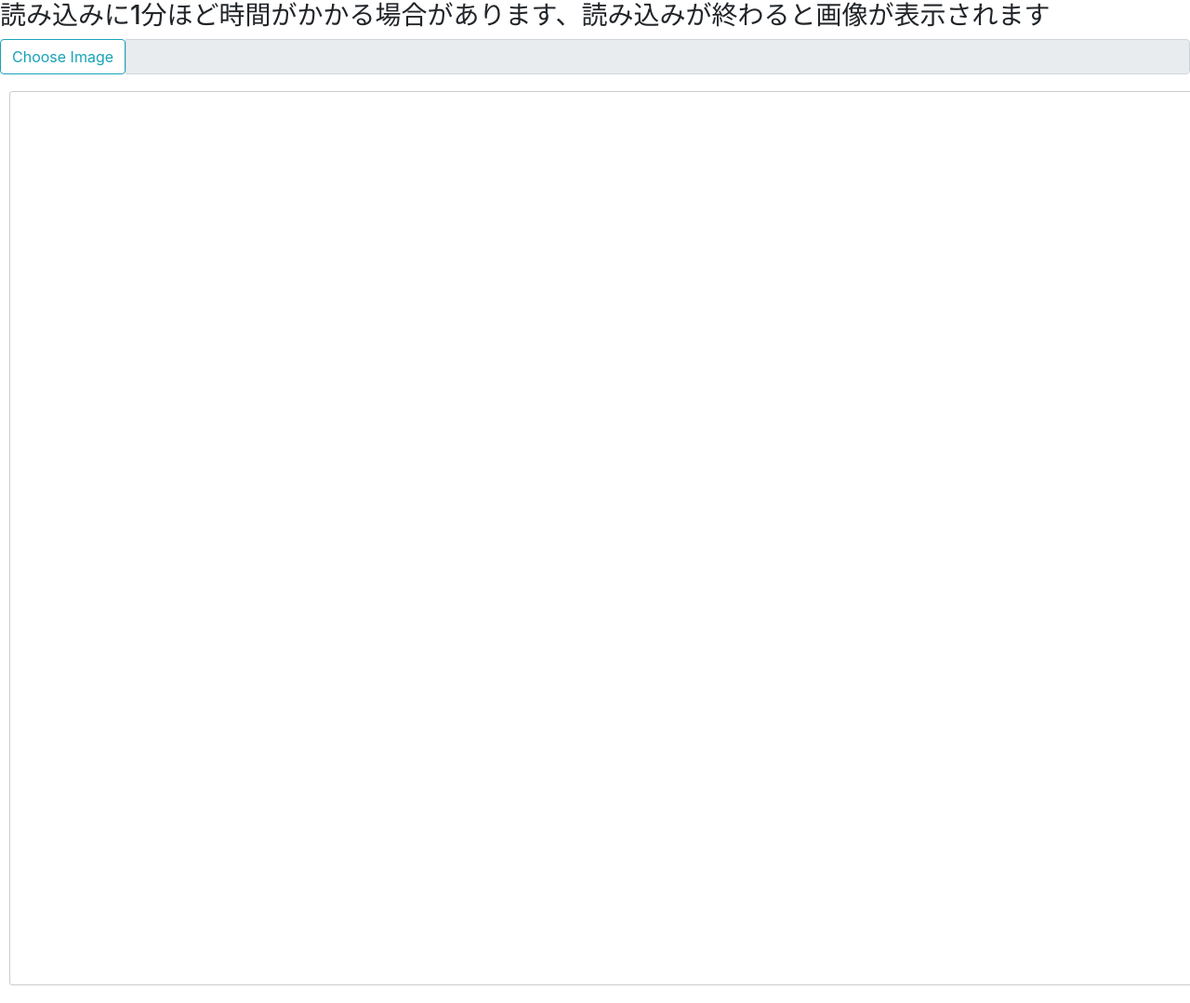
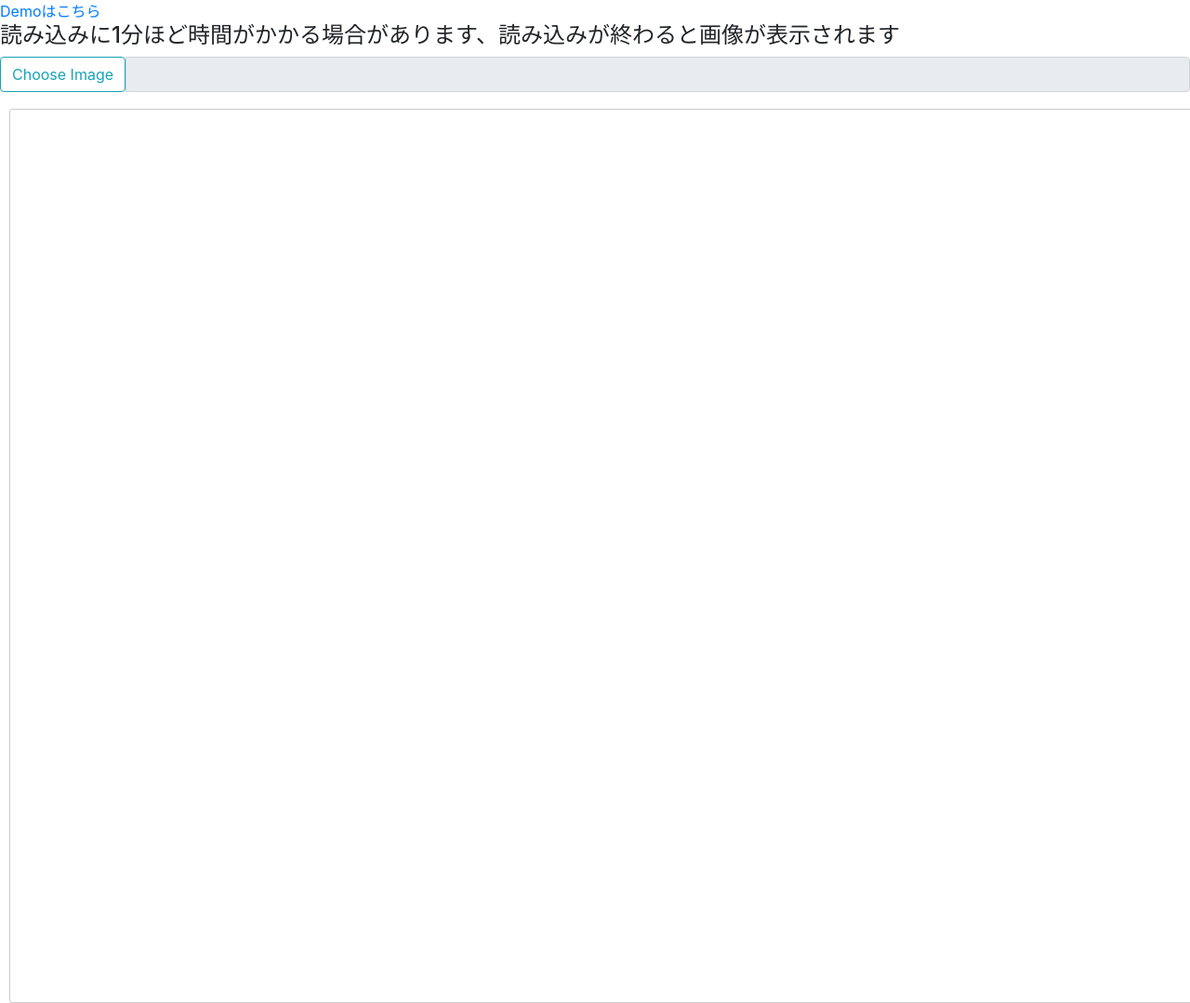
Before and after one commit to Nomotech/LinePicture, a plain HTML site: page index.html in a window 1280 px wide. Shown: the top 1079 px of the page at 93% size. Drawn offline with nearby package versions, Linux system fonts and the light colour scheme.

Commit message:
fix text

```diff
--- a/index.html
+++ b/index.html
@@ -7,7 +7,8 @@
 	<title>jscamera test</title>
 </head>
 <body>
-	<h3>読み込みに1分ほど時間がかかる場合があります、読み込みが終わると画像が表示されます</h3>
+	<a href="./demo.html">Demoはこちら</a>
+	<h4>読み込みに1分ほど時間がかかる場合があります、読み込みが終わると画像が表示されます</h4>
 	<div  class="input-group" >
     <label class="input-group-btn">
       <span class="btn btn-outline-info">Choose Image<input type="file" accept='image/*' style="display:none" onChange="main(this)"></span>
@@ -22,7 +23,6 @@
 			<button type="button" class="btn btn-outline-info" id="resetBtn">Start</button><br>
 		</div>
 	</div>
-	<a href="./demo.html">Demo</a>
 	<canvas id="buffV"></canvas><br>
 	<canvas id="buffH"></canvas><br>
   <script type="text/javascript" src="./imageProcessing.js"></script>
```
Also changed, not shown: demo.html (+1 -1 lines).
